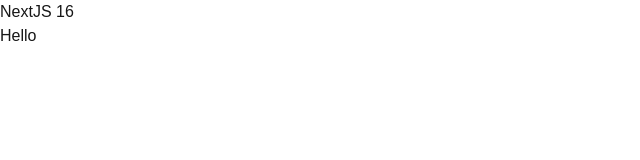
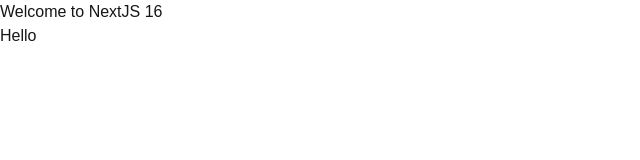
Before and after one commit to KaushikGurlhosur/NextJS-16, a Next.js app: page / in a window 1280 px wide. Shown: the top 160 px of the page, without its empty margins (0-640 px from the left). Built offline with nearby package versions, Linux system fonts and the light colour scheme.

Commit message:
docs: NextJS 16 routing enhancements (layout deduplication and incremental prefetching) added to the Readme.MD file - Theory explaination

```diff
--- a/app/page.tsx
+++ b/app/page.tsx
@@ -4,7 +4,7 @@
   console.log("nextjs 16");
   return (
     <main>
-      <h1>NextJS 16</h1>
+      <h1>Welcome to NextJS 16</h1>
       <Hello />
     </main>
   );
```
Also changed, not shown: 1 other file (tests, documents, lock files or other folders).
